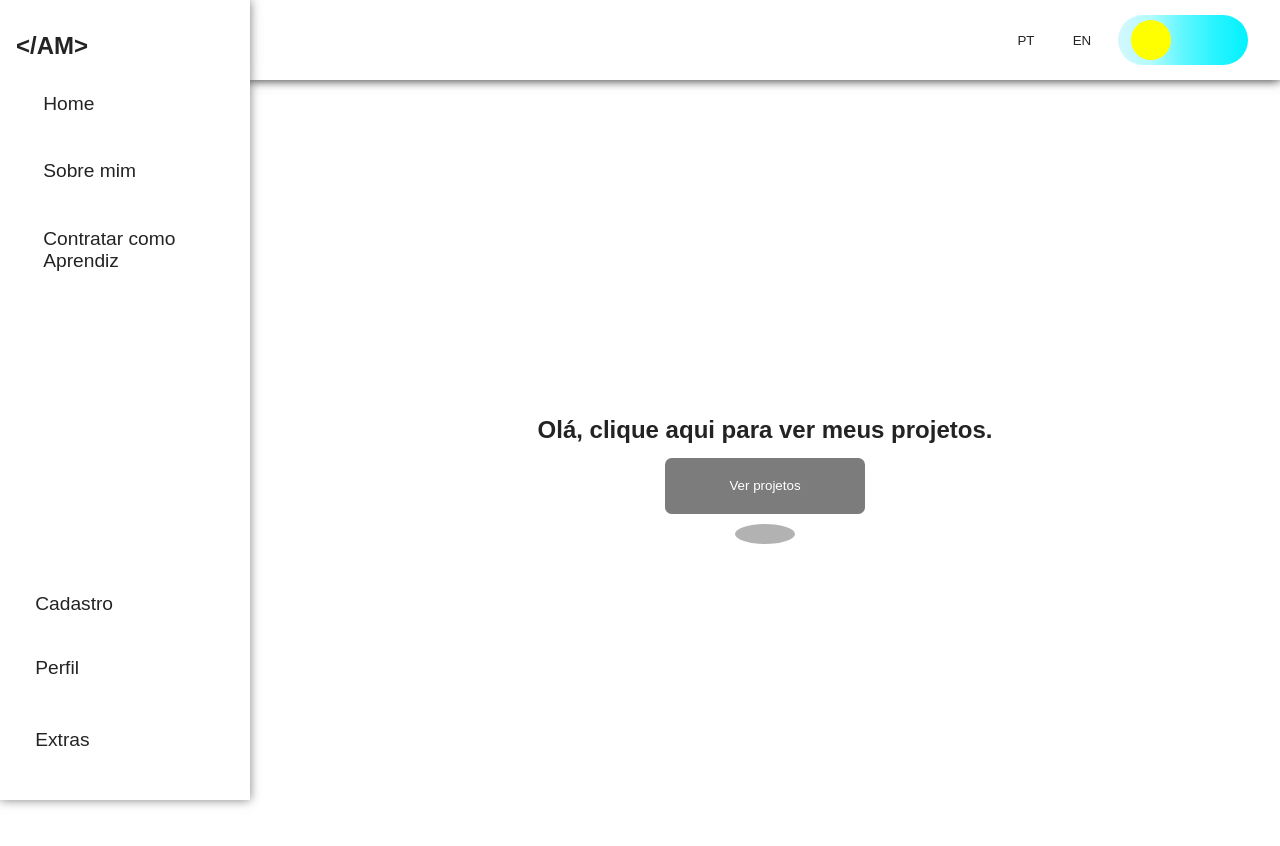
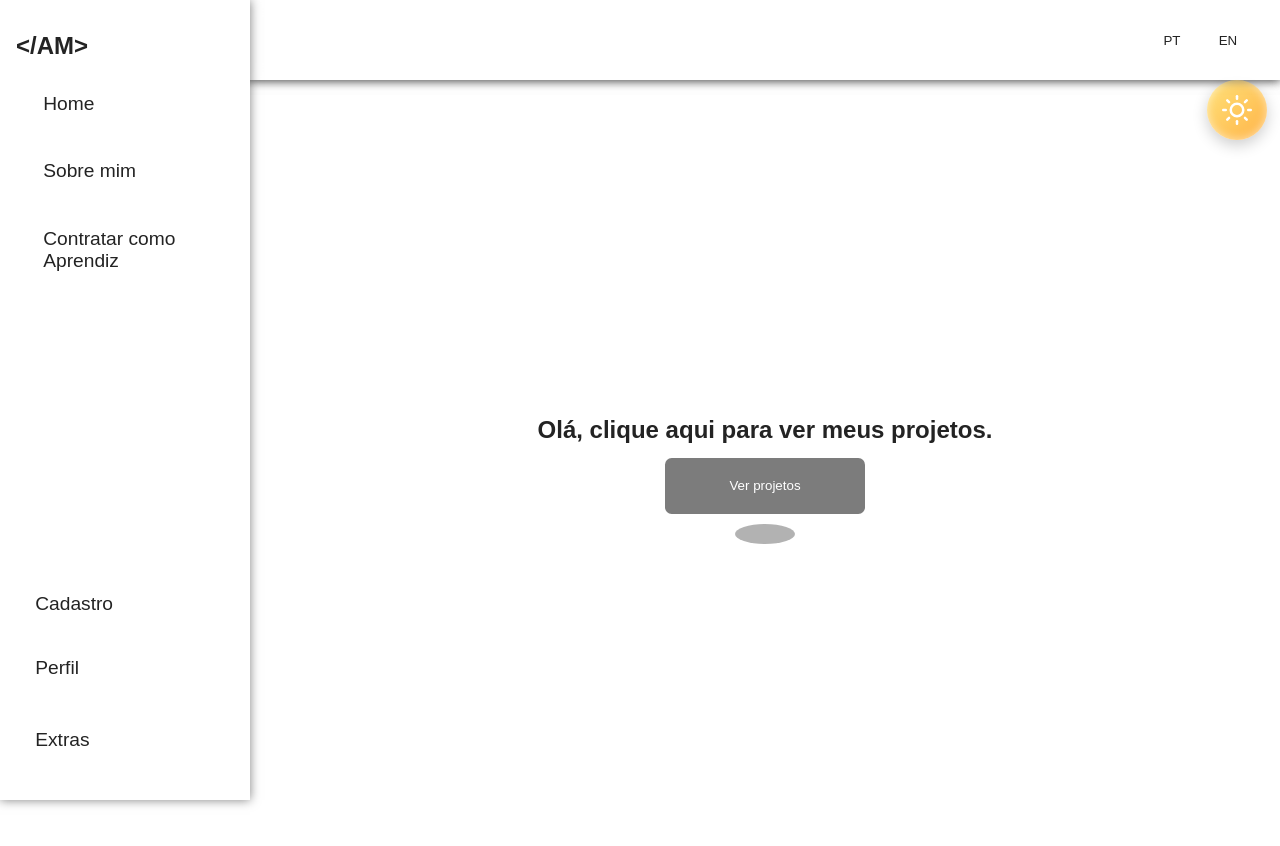
Before and after one commit to medinanzz/portfolio, a React (Vite) app: page /#/ in a window 1280 px wide. Shown: the top 846 px of the page. Built offline with nearby package versions, Linux system fonts and the light colour scheme.

Commit message:
Debugando o botão de tema com o menu

```diff
--- a/src/components/header/index.jsx
+++ b/src/components/header/index.jsx
@@ -1,5 +1,5 @@
 import { FiMenu, FiMoon, FiSun } from "react-icons/fi";
-import { BtnOpenMenu, BtnTheme, ButtonGlobalStyle, DivHeader, DivTranslation } from "./styles";
+import { BtnOpenMenu, ButtonGlobalStyle, DivHeader, DivTranslation } from "./styles";
 import { useTranslation } from "react-i18next";
 import styled from "styled-components";
 
@@ -10,7 +10,7 @@ export const DivThemeMenu = styled.div`
   align-items: center;
 `;
 
-export function HeaderPage({ onOpenMenu, theme, setTheme }) {
+export function HeaderPage({ onOpenMenu }) {
   const { i18n } = useTranslation();
 
   return (
@@ -29,7 +29,6 @@ export function HeaderPage({ onOpenMenu, theme, setTheme }) {
           </ButtonGlobalStyle>
         </DivTranslation>
         <DivThemeMenu>
-          <BtnTheme onClick={() => setTheme(!theme)} className={theme ? 'dark' : 'btnTheme'}></BtnTheme>
           <BtnOpenMenu onClick={onOpenMenu}>
             <FiMenu size={20} />
           </BtnOpenMenu>
--- a/src/components/header/styles.js
+++ b/src/components/header/styles.js
@@ -80,29 +80,3 @@ export const ButtonGlobalStyle = styled.button`
       scale: 1.1;
     }
 `;
-
-export const BtnTheme = styled.button`
-  width: 130px;
-  height: 50px;
-  /* aspect-ratio: 1 / 1; */
-  background: ${props => props.theme.buttonThemeBackground};
-  border-radius: 5em;
-  cursor: pointer;
-  border: none;
-  position: relative;
-
-  &::before {
-    content: '';
-    background: ${props => props.theme.buttonThemeBackgroundBefore};
-    width: 40px;
-    height: 40px;
-    border-radius: 50%;
-    transition: all .3s;
-    position: absolute;
-    top: 50%;
-    left: 1em;
-    transform: translateY(-50%);
-  }
-
-  &.dark::before { left: 6em; }
-`;
--- /dev/null
+++ b/src/containers/buttonTheme/index.jsx
@@ -0,0 +1,10 @@
+import { BtnTheme, IconMoon, IconSun } from "./styles";
+
+export function ButtonTheme({ theme, setTheme }) {
+    return(
+        <BtnTheme className={theme ? 'darkTheme' : ''} onClick={() => setTheme(!theme)} >
+            <IconSun className="sun" />
+            <IconMoon className="moon" />
+        </BtnTheme>
+    )
+}
--- /dev/null
+++ b/src/containers/buttonTheme/styles.js
@@ -0,0 +1,54 @@
+import { FiMoon, FiSun } from "react-icons/fi";
+import styled from "styled-components";
+import { ButtonTheme } from ".";
+
+export const BtnTheme = styled.button`
+  width: 60px;
+  height: 60px;
+  background: ${props => props.theme.buttonThemeBackground};
+  border-radius: 50%;
+  cursor: pointer;
+  border: none;
+  position: fixed;
+  right: 1em;
+  top: 6em;
+  display: flex;
+  justify-content: center;
+  align-items: center;
+  box-shadow: ${props => props.theme.btnShadowTheme};
+  transition: .4s;
+
+  &:hover{
+    transform: scale(1.08);
+    box-shadow: ${props => props.theme.btnShadowTheme};
+  }
+
+  &:active{
+    transform: scale(.95);
+  }
+
+  &.darkTheme .moon {
+    transform: scale(1);
+    opacity: 1;
+  }
+  &.darkTheme .sun {
+    transform: scale(0);
+    opacity: 0;
+  }
+
+`;
+
+export const IconSun = styled(FiSun)`
+    font-size: 30px;
+    color: white;
+    transition: .3s;
+`;
+
+export const IconMoon = styled(FiMoon)`
+    font-size: 30px;
+    color: white;
+    position: absolute;
+    transition: all .3s;
+    opacity: 0;
+    transform: scale(0);
+`;
--- a/src/layout.jsx
+++ b/src/layout.jsx
@@ -6,6 +6,7 @@ import { FooterPage } from "./components/footer";
 import { ThemeProvider } from "styled-components";
 import { darkTheme, lightTheme } from "./theme/theme";
 import { GlboalStyle } from "./style/resetStyle";
+import { ButtonTheme } from "./containers/buttonTheme";
 
 export function LayoutApp() {
   const [menuOpen, setMenuOpen] = useState(false);
@@ -14,8 +15,9 @@ export function LayoutApp() {
   return (
     <ThemeProvider theme={theme ? darkTheme : lightTheme}>
       <GlboalStyle />
-      <HeaderPage setTheme={setTheme} theme={theme} onOpenMenu={() => setMenuOpen(true)} />
+      <HeaderPage onOpenMenu={() => setMenuOpen(true)} />
       <NavBarPage open={menuOpen} onClose={() => setMenuOpen(false)} />
+      <ButtonTheme setTheme={setTheme} theme={theme} />
       <Outlet />
       <FooterPage />
     </ThemeProvider>
--- a/src/theme/theme.js
+++ b/src/theme/theme.js
@@ -7,8 +7,8 @@ export const lightTheme = {
   backgroundBtn: "#4b4b4bb9",
   textBtn: "#363636",
 
-  buttonThemeBackground: 'linear-gradient(90deg, rgb(214, 247, 255), #b2fbff, #60f7ff, #27f4ff, #02f2ff )',
-  buttonThemeBackgroundBefore: 'yellow',
+  btnShadowTheme: '0 5px 15px rgba(0,0,0,.2), inset 0 0 10px rgba(255,255,255,.6)',
+  buttonThemeBackground: 'linear-gradient(135deg,#ffe27a,#ffb347)',
 };
 
 export const darkTheme = {
@@ -20,6 +20,7 @@ export const darkTheme = {
   backgroundMenu: "0 0 10px rgb(0 0 0 / .5)",
   textBtn: "#ffffff",
 
-  buttonThemeBackground: 'linear-gradient(90deg, transparent, #464646)',
-  buttonThemeBackgroundBefore: 'linear-gradient(135deg, transparent, #f4f4c0, #fff)',
+  buttonThemeBackground: 'linear-gradient(135deg,#1e293b,#0f172a)',
+  // buttonThemeBackgroundBefore: 'linear-gradient(135deg, transparent, #f4f4c0, #fff)',
+  btnShadowTheme: '0 5px 15px rgba(0,0,0,.4), inset 0 0 10px rgba(255,255,255,.05);',
 };
```
